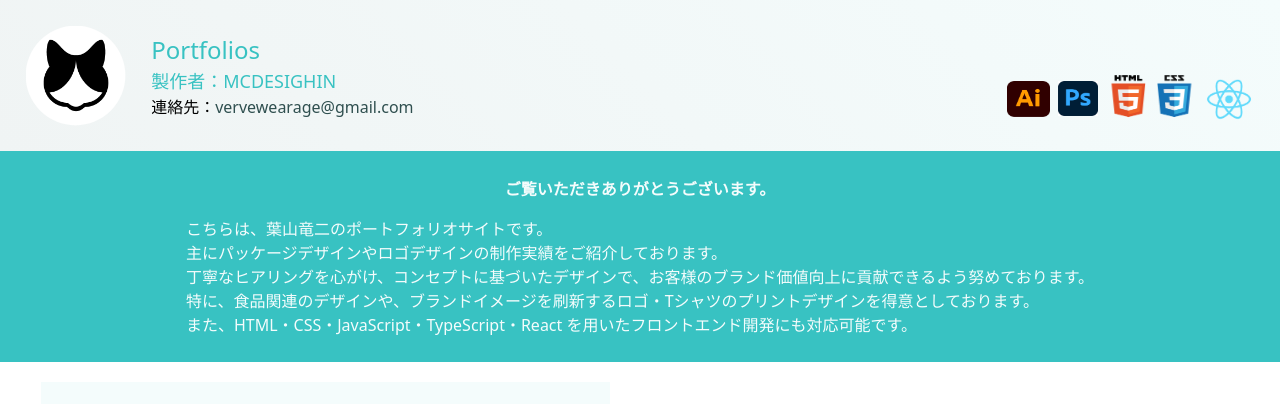
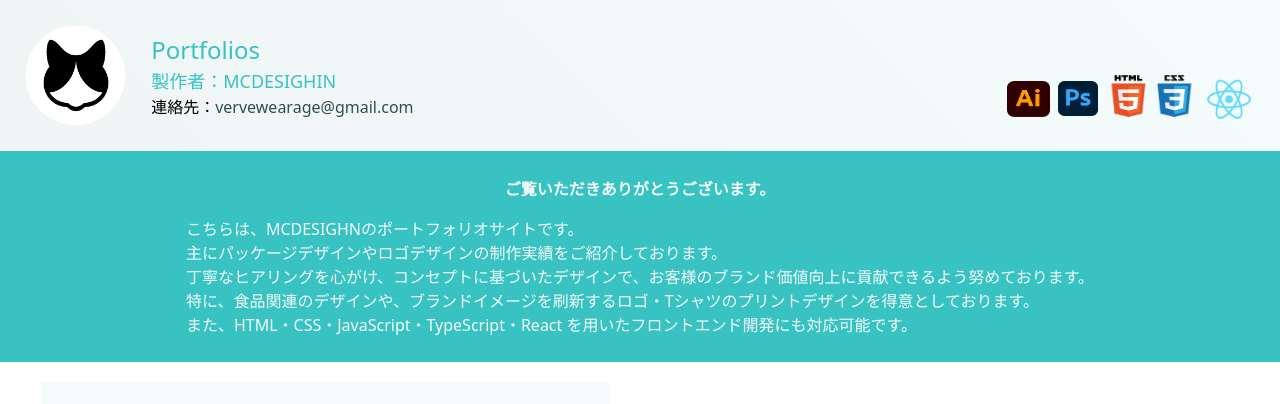
Before and after one commit to ourlifething/mcd, a Next.js app: page / in a window 1280 px wide. Shown: the top 404 px of the page. Built offline with nearby package versions, Linux system fonts and the light colour scheme.

Commit message:
profile修正

```diff
--- a/src/app/components/profileDescription.tsx
+++ b/src/app/components/profileDescription.tsx
@@ -2,7 +2,7 @@ import styles from '@/styles/home.module.css'
 export function ProfileDescription () {
   return (
     <div className={styles['profile-text']}>
-      <p className={styles['header-text']}><b>ご覧いただきありがとうございます。</b>こちらは、葉山竜二のポートフォリオサイトです。<br/>主にパッケージデザインやロゴデザインの制作実績をご紹介しております。<br/>丁寧なヒアリングを心がけ、コンセプトに基づいたデザインで、お客様のブランド価値向上に貢献できるよう努めております。<br/>特に、食品関連のデザインや、ブランドイメージを刷新するロゴ・Tシャツのプリントデザインを得意としております。<br/>また、HTML・CSS・JavaScript・TypeScript・React を用いたフロントエンド開発にも対応可能です。
+      <p className={styles['header-text']}><b>ご覧いただきありがとうございます。</b>こちらは、MCDESIGHNのポートフォリオサイトです。<br/>主にパッケージデザインやロゴデザインの制作実績をご紹介しております。<br/>丁寧なヒアリングを心がけ、コンセプトに基づいたデザインで、お客様のブランド価値向上に貢献できるよう努めております。<br/>特に、食品関連のデザインや、ブランドイメージを刷新するロゴ・Tシャツのプリントデザインを得意としております。<br/>また、HTML・CSS・JavaScript・TypeScript・React を用いたフロントエンド開発にも対応可能です。
       </p>
     </div>
   )
```
